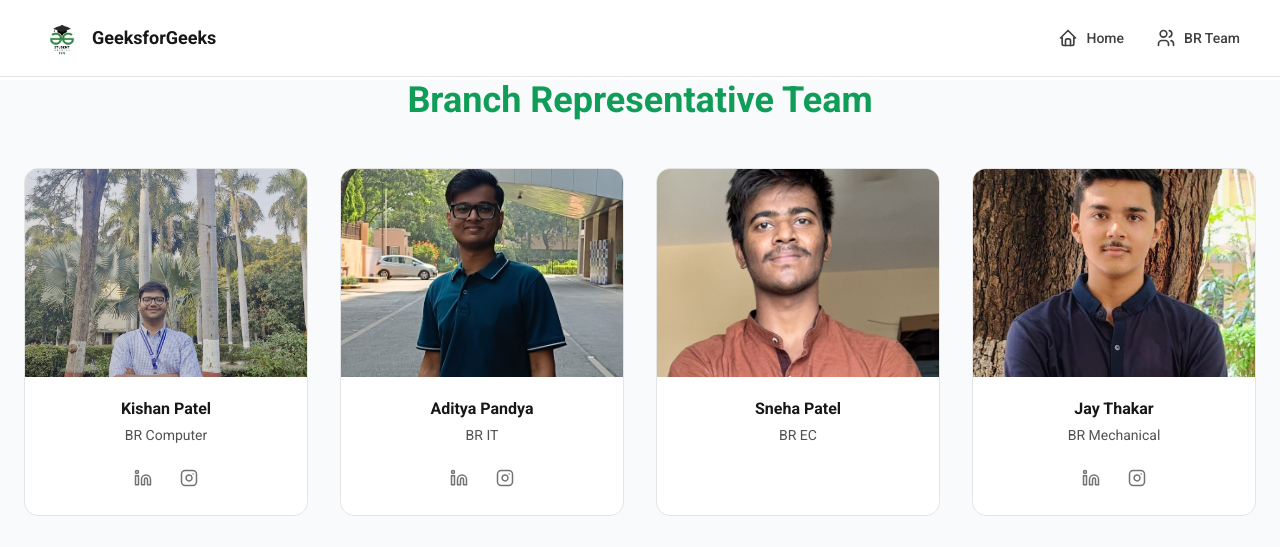
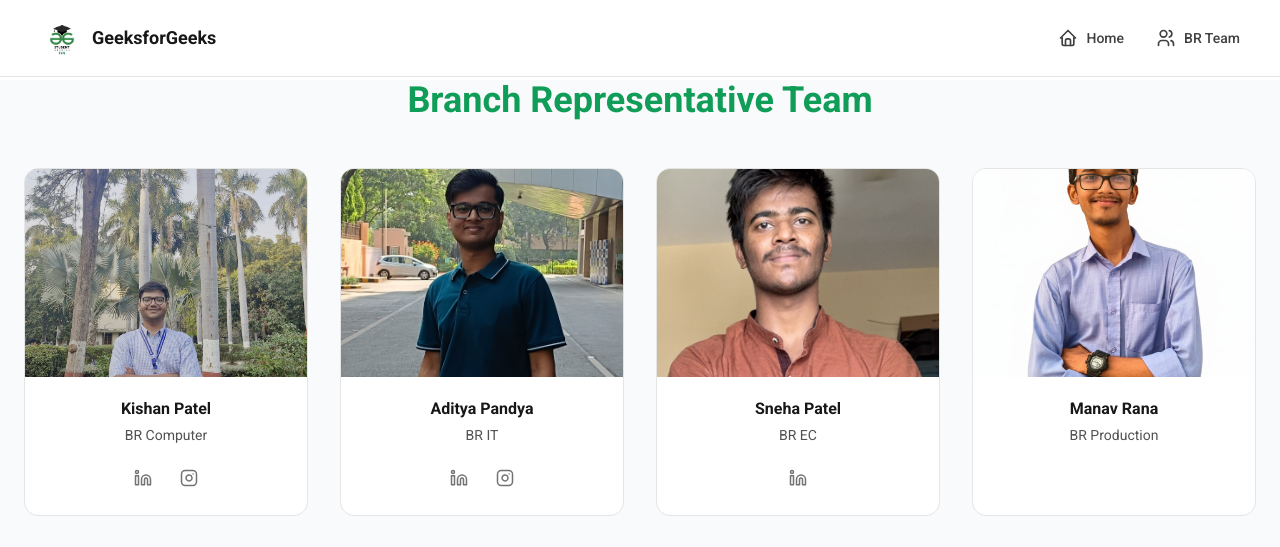
Before and after one commit to Haraprasad-workspace/GeeksforGeeks, a Next.js app: page /BRTeam in a window 1280 px wide. Shown: the top 547 px of the page. Built offline with nearby package versions, Linux system fonts and the light colour scheme; grey boxes are pictures that could not be loaded.

Commit message:
added member in BR page

```diff
--- a/src/app/BRTeam/page.tsx
+++ b/src/app/BRTeam/page.tsx
@@ -26,18 +26,18 @@ export default function BRTeamPage() {
   role: "BR EC",
   department: "Electronics Engineering",
   year: "2nd",
-  image: "/team/Sneh Patel_BR(ECE) .JPG", // 🔴 update image path if different
-  linkedin: "", // add if available
+  image: "/team/Sneh Patel_BR(ECE) .JPG", //
+  linkedin: "https://www.linkedin.com/in/sneh-patel-a72575321/",
 },
 
-// {
-//   name: "Manav Rana",
-//   role: "BR Production",
-//   department: "Production Engineering",
-//   year: "3rd",
-//   image: "/team/Manav Rana_Production_BR.jpg", // 🔴 update image path if different
-//   linkedin: "", // add if available
-// },
+{
+  name: "Manav Rana",
+  role: "BR Production",
+  department: "Production Engineering",
+  year: "3rd",
+  image: "/team/Manav_BR.jpeg",
+  linkedin: "",
+},
     {
       name: "Jay Thakar",
       role: "BR Mechanical",
```
Also changed, not shown: public/team/Manav_BR.jpeg (added).
